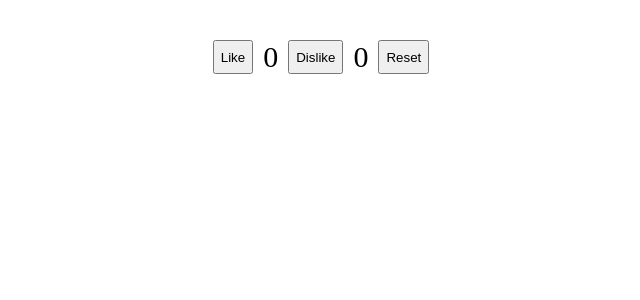
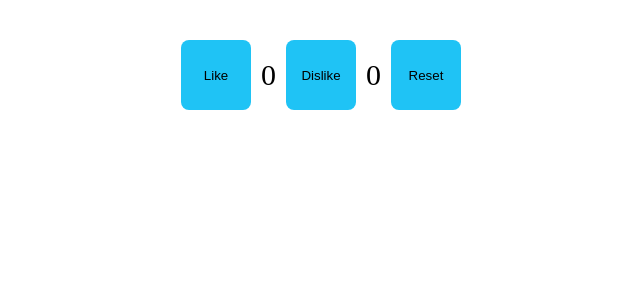
Before and after one commit to MischkaPCHI/Typescript_React, a React (Create React App) app: page / in a window 1280 px wide. Shown: the top 300 px of the page, without its empty margins (319-959 px from the left). Built offline with nearby package versions, Linux system fonts and the light colour scheme.

Commit message:
homework07

```diff
--- a/src/components/Button/Button.tsx
+++ b/src/components/Button/Button.tsx
@@ -3,7 +3,7 @@ import { ButtonProps } from './types'
 
 function Button({ name, type = "button", onButtonClick }: ButtonProps) {
   return (
-    <button className="button-component" type={type} onClick={onButtonClick}>
+    <button className="test-button" type={type} onClick={onButtonClick}>
       {name}
     </button>
   );
```
